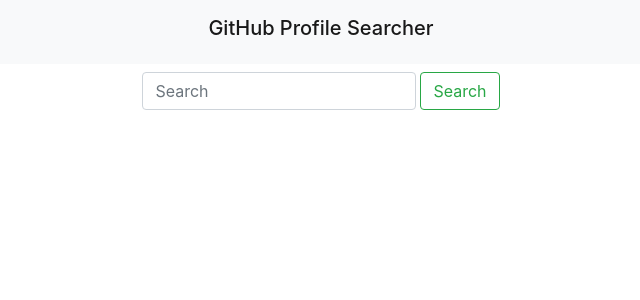
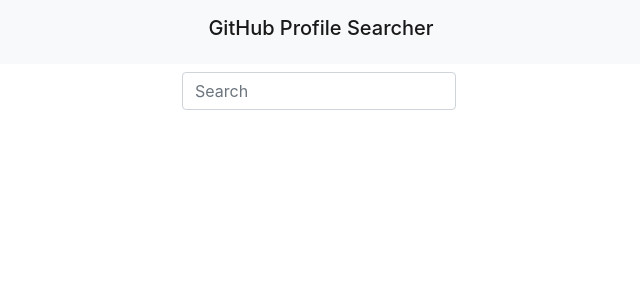
Before and after one commit to Serilian/ng-github-profile-search, an Angular app: page / in a window 1280 px wide. Shown: the top 300 px of the page, without its empty margins (319-959 px from the left). Built offline with nearby package versions, Linux system fonts and the light colour scheme; no server answers; what angular-font-awesome would draw is missing.

Commit message:
Last comit to get user searching functionality.

```diff
--- a/src/app/app.component.html
+++ b/src/app/app.component.html
@@ -1,11 +1,7 @@
 <!--The content below is only a placeholder and can be replaced.-->
 <app-navbar>Loading main bar</app-navbar>
 <div class="container mt-2 mx-auto">
-     <div class="col-md-12 ">
-      <form class="form-inline justify-content-center">
-        <input class="form-control mr-1" type="search" placeholder="Search" aria-label="Search">
-        <button class="btn btn-outline-success text-center" type="submit">Search</button>
-      </form>
+  <div class="col-md-12 ">
        <div class="row mt-2">
          <div class="col-md-12 ">
            <app-profile class="text-center"></app-profile>
--- a/src/app/app.component.ts
+++ b/src/app/app.component.ts
@@ -8,7 +8,10 @@
 })
 export class AppComponent {
 
-  constructor() {}
+  username: string;
+
+  constructor(private githubService: GithubService) {}
+
 
 
 
--- a/src/app/app.module.ts
+++ b/src/app/app.module.ts
@@ -7,6 +7,7 @@
 import {GithubService} from './github.service';
 import {HttpClient, HttpClientModule} from '@angular/common/http';
 import { AngularFontAwesomeModule } from 'angular-font-awesome';
+import {FormsModule} from '@angular/forms';
 
 @NgModule({
   declarations: [
@@ -18,7 +19,8 @@
   imports: [
     BrowserModule,
     HttpClientModule,
-    AngularFontAwesomeModule
+    AngularFontAwesomeModule,
+    FormsModule
   ],
   providers: [GithubService],
   bootstrap: [AppComponent]
--- a/src/app/github.service.ts
+++ b/src/app/github.service.ts
@@ -6,18 +6,23 @@
 export class GithubService {
 
   private userName: string;
+  client_id = 'e1e50d595d4b48309841';
+  client_secret = '291a6d5cefd56d657ddf133bcb7b028b8c30d435';
 
   constructor(private httpClient: HttpClient) {
     console.log('GitHub service ready');
-    this.userName = 'Serilian';
   }
 
   getUsername() {
-    return this.httpClient.get('https://api.github.com/users/' + this.userName);
+    return this.httpClient.get('https://api.github.com/users/' + this.userName + '?client_id=' + this.client_id + '&client_secret=' + this.client_secret);
   }
 
   getRepos() {
-    return this.httpClient.get('https://api.github.com/users/' + this.userName + '/repos');
+    return this.httpClient.get('https://api.github.com/users/' + this.userName + '/repos' + '?client_id=' + this.client_id + '&client_secret=' + this.client_secret);
+  }
+
+  updateUsername(name: string) {
+    this.userName = name;
   }
 
 }
--- a/src/app/profile/profile.component.html
+++ b/src/app/profile/profile.component.html
@@ -1,3 +1,11 @@
+<div class="row">
+  <div class="col-md-12">
+    <form class=" mb-2 form-inline justify-content-center">
+      <input class="form-control mr-1" type="search" placeholder="Search" aria-label="Search" name="username"
+             [(ngModel)]="username" (keyup)="searchUser()">
+    </form>
+  </div>
+</div>
 <div *ngIf="user">
   <div class="card mb-4 box-shadow">
     <div class="card-header">
--- a/src/app/profile/profile.component.ts
+++ b/src/app/profile/profile.component.ts
@@ -8,13 +8,19 @@
 })
 export class ProfileComponent implements OnInit {
 
-  userName = 'Not specified';
-
+  username: string;
   repos;
-
   user;
 
+  ngOnInit() {
+  }
+
   constructor(private gitService: GithubService) {
+    this.user = false;
+  }
+
+  searchUser() {
+    this.gitService.updateUsername(this.username);
     this.gitService.getUsername().subscribe(user => {
       console.log(user);
       this.user = user;
@@ -25,8 +31,5 @@
     });
   }
 
-  ngOnInit() {
-
-  }
 
 }
```
